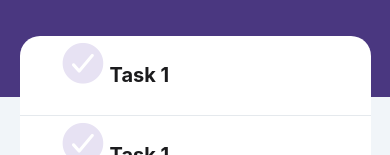
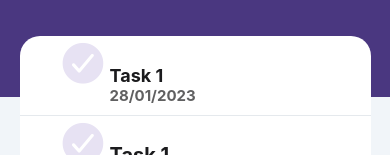
Before and after one commit to Sandun-Induranga/Todo-App-by-usting-React-Native, a React Native app: screen / in a window 390 px wide. Shown: the part 164-319 px from the top of the page. Built offline with nearby package versions, Linux system fonts and the light colour scheme.

Commit message:
Content Updated

```diff
--- a/App.js
+++ b/App.js
@@ -18,7 +18,10 @@ export default function App() {
         <View>
           <Text style={styles.item}>
             <Ionicons name="md-checkmark-circle" size={50} color="#E7E2F3" />
-            <Text>Task 1</Text>
+            <View>
+              <Text style={{ fontSize: 18, fontWeight: "bold" }}>Task 1</Text>
+              <Text style={{ fontSize: 15, color: "#606061" }}>28/01/2023</Text>
+            </View>
           </Text>
         </View>
         <View>
```
